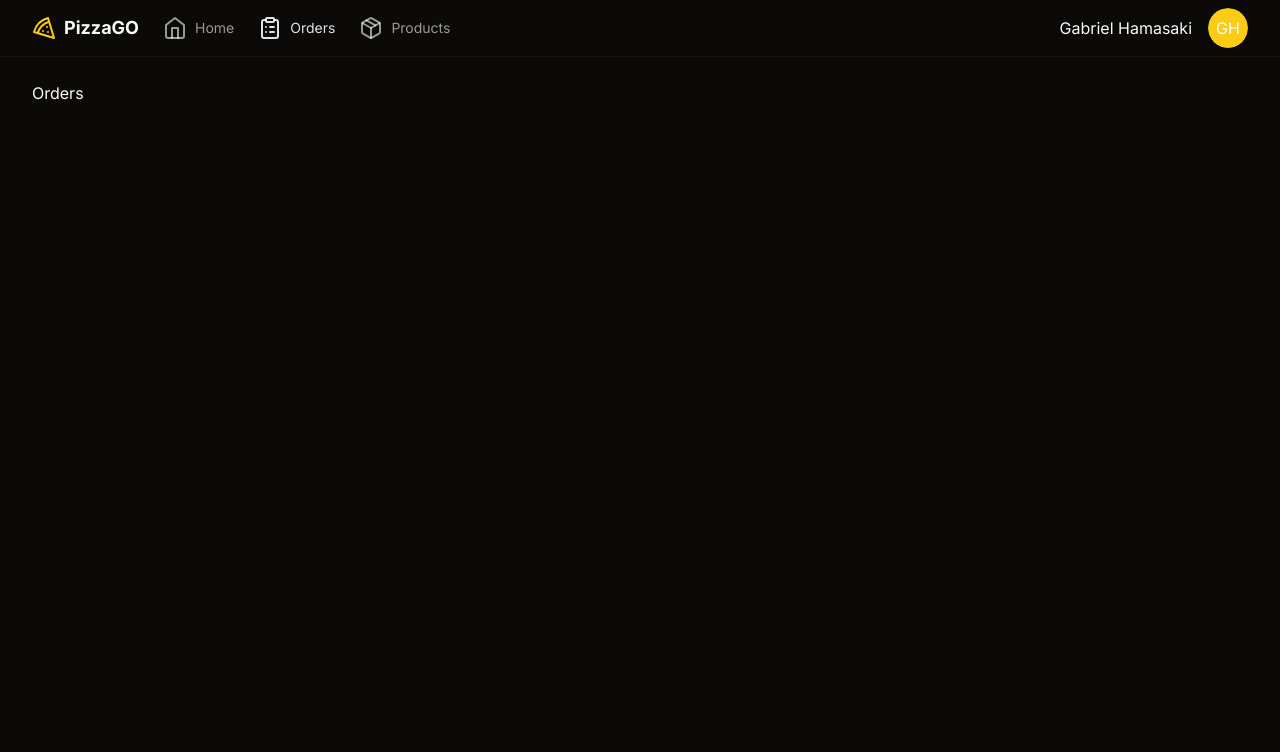
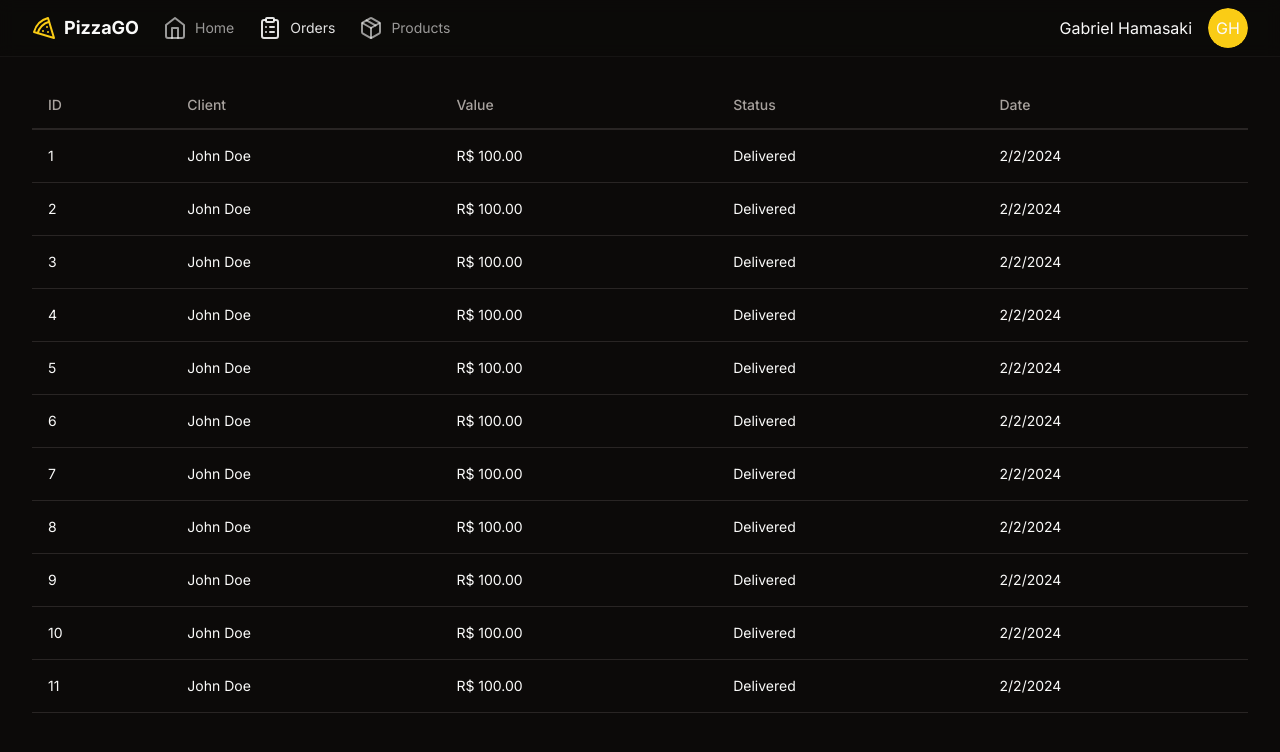
Before and after one commit to gabehamasaki/pizza-go, a Next.js app: page /orders in a window 1280 px wide. Shown: the top 752 px of the page. Built offline with nearby package versions, Linux system fonts and the light colour scheme.

Commit message:
feat: add orders table

```diff
--- a/src/app/orders/page.tsx
+++ b/src/app/orders/page.tsx
@@ -1,3 +1,38 @@
+import { ScrollArea } from '@/components/ui/scroll-area'
+import {
+  Table,
+  TableBody,
+  TableCell,
+  TableHead,
+  TableHeader,
+  TableRow,
+} from '@/components/ui/table'
+
 export default function Orders() {
-  return <h1>Orders</h1>
+  return (
+    <ScrollArea className="w-full h-[80vh]">
+      <Table>
+        <TableHeader className="sticky w-full top-0 h-10 border-b-2 border-border rounded-t-md">
+          <TableRow>
+            <TableHead>ID</TableHead>
+            <TableHead>Client</TableHead>
+            <TableHead>Value</TableHead>
+            <TableHead>Status</TableHead>
+            <TableHead>Date</TableHead>
+          </TableRow>
+        </TableHeader>
+        <TableBody>
+          {Array.from({ length: 32 }).map((_, index) => (
+            <TableRow key={index}>
+              <TableCell>{index + 1}</TableCell>
+              <TableCell>John Doe</TableCell>
+              <TableCell>R$ 100.00</TableCell>
+              <TableCell>Delivered</TableCell>
+              <TableCell>{new Date().toLocaleDateString()}</TableCell>
+            </TableRow>
+          ))}
+        </TableBody>
+      </Table>
+    </ScrollArea>
+  )
 }
--- a/src/app/page.tsx
+++ b/src/app/page.tsx
@@ -1,5 +1,4 @@
 import { Card, CardContent, CardHeader, CardTitle } from '@/components/ui/card'
-import { ScrollArea } from '@/components/ui/scroll-area'
 import {
   Table,
   TableBody,
@@ -11,7 +10,7 @@ import {
 
 export default function Home() {
   return (
-    <div>
+    <div className="space-y-8">
       <div className="flex gap-4">
         <Card className="w-full">
           <CardHeader>
@@ -23,10 +22,18 @@ export default function Home() {
         </Card>
         <Card className="w-full">
           <CardHeader>
-            <CardTitle>Total</CardTitle>
+            <CardTitle>Processing Orders</CardTitle>
           </CardHeader>
           <CardContent>
-            <p>R$ 900.00</p>
+            <p>0</p>
+          </CardContent>
+        </Card>
+        <Card className="w-full">
+          <CardHeader>
+            <CardTitle>Orders Completed</CardTitle>
+          </CardHeader>
+          <CardContent>
+            <p>9</p>
           </CardContent>
         </Card>
       </div>
@@ -34,7 +41,6 @@ export default function Home() {
         <div className="flex items-center justify-between">
           <h1 className="text-bold text-lg">Latest Orders</h1>
         </div>
-        <ScrollArea className="w-full h-96">
         <Table>
           <TableHeader className="sticky w-full top-0 h-10 border-b-2 border-border rounded-t-md">
             <TableRow>
@@ -57,7 +63,6 @@ export default function Home() {
             ))}
           </TableBody>
         </Table>
-        </ScrollArea>
       </div>
     </div>
   )
```
Lines whose indentation alone changed are shown as unchanged.
